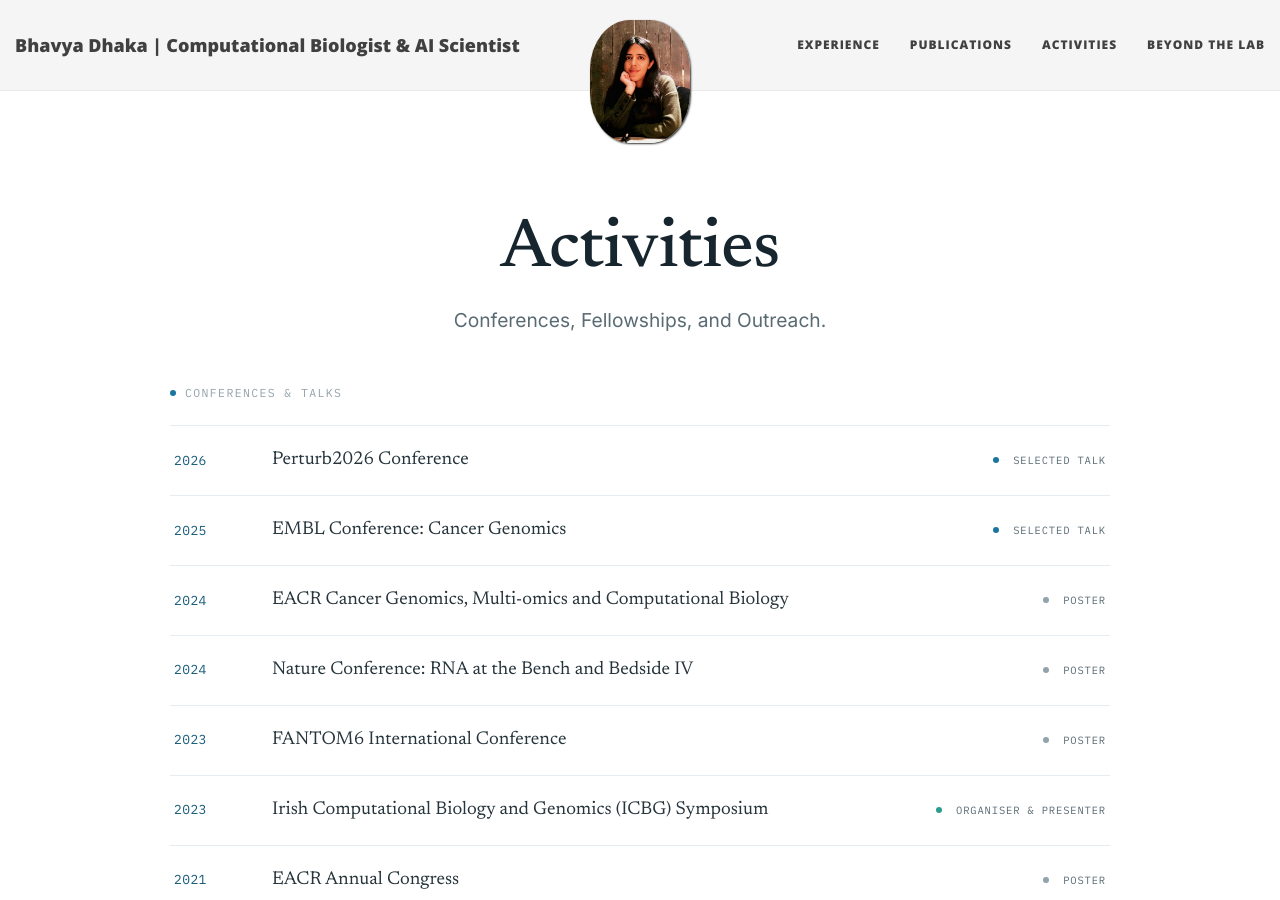
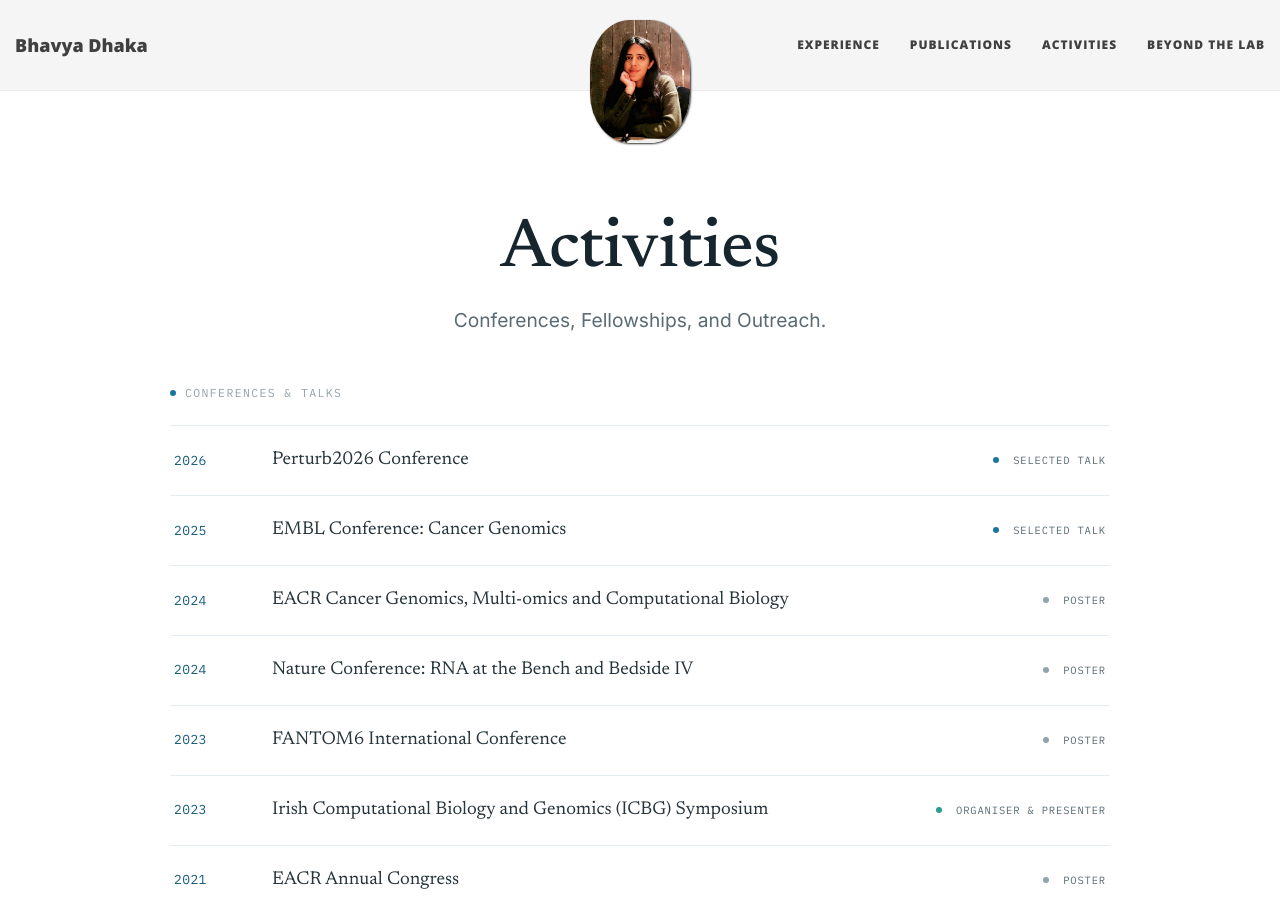
Before and after one commit to bhavya1929/bhavya1929.github.io, a Jekyll site: the page built from activities.md, in a window 1280 px wide and 900 px high. Built offline with Jekyll 4.4.1, drawn with Linux system fonts in a browser that asks for light colours; nearby versions of some CDN libraries.

Commit message:
Update _config.yml

```diff
--- a/_config.yml
+++ b/_config.yml
@@ -6,7 +6,7 @@ plugins:
 url: "https://www.bhavyadhaka.info"
 baseurl: ""
 
-title: "Bhavya Dhaka | Computational Biologist & AI Scientist"
+title: "Bhavya Dhaka"
 description: "Bhavya Dhaka is a computational biologist and AI scientist working on cancer genomics, single-cell genomics, perturbation biology, and RNA therapeutics for drug discovery."
 
 
```
